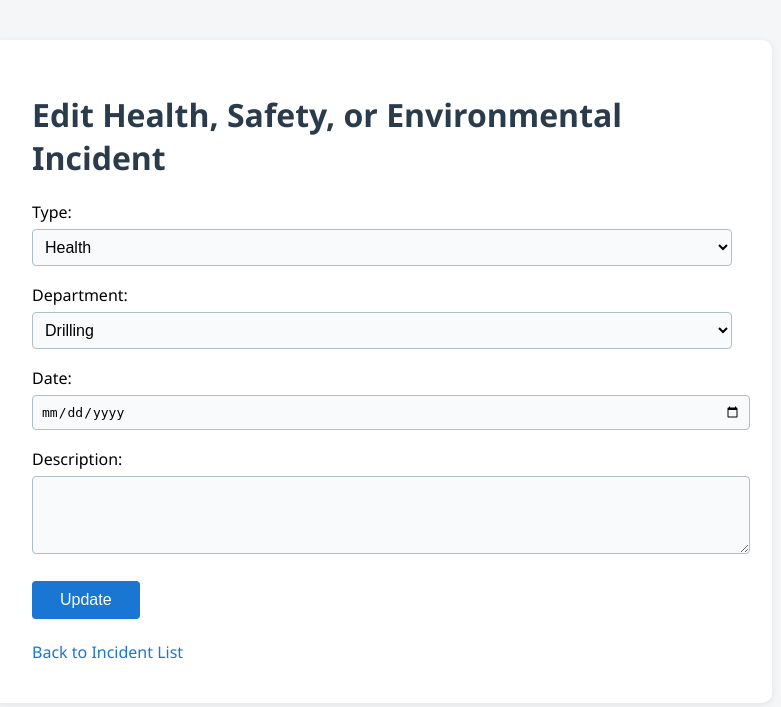
After one commit to egmsft/dmai-copilot, a Flask app: template templates/edit.html in a window 1280 px wide. The commit adds this page. Shown: the top 707 px of the page, without its empty margins (258-1039 px from the left). Run offline with Flask 3, Linux system fonts and the light colour scheme; the template is opened without the code that fills it, so the values that code supplies are empty.

Commit message:
Implement edit incident functionality with working UI and backend
Co-authored-by: egmsft <115099460+egmsft@users.noreply.github.com>

```diff
--- a/app.py
+++ b/app.py
@@ -5,6 +5,12 @@ app = Flask(__name__)
 
 # In-memory storage for incidents (for demo purposes)
 incidents = []
+
+# Add IDs to existing incidents if they don't have them
+def ensure_incident_ids():
+    for i, incident in enumerate(incidents):
+        if 'id' not in incident:
+            incident['id'] = i + 1
 
 def calculate_incident_free_days():
     """Calculate the number of days since the last incident"""
@@ -25,6 +31,9 @@ def calculate_incident_free_days():
 
 @app.route('/')
 def index():
+    # Ensure all incidents have IDs
+    ensure_incident_ids()
+
     # Get the department filter from query parameters
     department_filter = request.args.get('department', '')
 
@@ -61,7 +70,10 @@ def index():
 @app.route('/report', methods=['GET', 'POST'])
 def report():
     if request.method == 'POST':
+        # Generate a unique ID for the incident
+        incident_id = len(incidents) + 1
         incident = {
+            'id': incident_id,
             'type': request.form['type'],
             'description': request.form['description'],
             'date': request.form['date'],
@@ -71,5 +83,32 @@ def report():
         return redirect(url_for('index'))
     return render_template('report.html')
 
+@app.route('/edit/<int:incident_id>', methods=['GET', 'POST'])
+def edit_incident(incident_id):
+    # Find the incident to edit
+    incident = None
+    incident_index = None
+    for i, inc in enumerate(incidents):
+        if inc['id'] == incident_id:
+            incident = inc
+            incident_index = i
+            break
+
+    if incident is None:
+        return redirect(url_for('index'))  # Incident not found, redirect to home
+
+    if request.method == 'POST':
+        # Update the incident
+        incidents[incident_index] = {
+            'id': incident_id,
+            'type': request.form['type'],
+            'description': request.form['description'],
+            'date': request.form['date'],
+            'department': request.form['department']
+        }
+        return redirect(url_for('index'))
+
+    return render_template('edit.html', incident=incident)
+
 if __name__ == '__main__':
     app.run(debug=True)
--- a/static/style.css
+++ b/static/style.css
@@ -60,6 +60,27 @@ ul.incident-list li {
     padding: 16px;
     border-radius: 6px;
     border-left: 5px solid #1976d2;
+    display: flex;
+    justify-content: space-between;
+    align-items: flex-start;
+}
+.incident-content {
+    flex: 1;
+}
+.incident-actions {
+    margin-left: 16px;
+}
+.edit-link {
+    color: #1976d2;
+    text-decoration: none;
+    font-weight: 500;
+    padding: 4px 8px;
+    border-radius: 4px;
+    transition: background-color 0.2s;
+}
+.edit-link:hover {
+    background-color: rgba(25, 118, 210, 0.1);
+    text-decoration: none;
 }
 .incident-type {
     font-weight: bold;
--- /dev/null
+++ b/templates/edit.html
@@ -0,0 +1,36 @@
+<!DOCTYPE html>
+<html lang="en">
+<head>
+    <meta charset="UTF-8">
+    <title>Edit Incident</title>
+    <link rel="stylesheet" href="{{ url_for('static', filename='style.css') }}">
+</head>
+<body>
+    <div class="container">
+        <h1>Edit Health, Safety, or Environmental Incident</h1>
+        <form method="post">
+            <label for="type">Type:</label>
+            <select name="type" id="type" required>
+                <option value="Health" {% if incident.type == 'Health' %}selected{% endif %}>Health</option>
+                <option value="Safety" {% if incident.type == 'Safety' %}selected{% endif %}>Safety</option>
+                <option value="Environmental" {% if incident.type == 'Environmental' %}selected{% endif %}>Environmental</option>
+            </select>
+            <label for="department">Department:</label>
+            <select name="department" id="department" required>
+                <option value="Drilling" {% if incident.department == 'Drilling' %}selected{% endif %}>Drilling</option>
+                <option value="Exploration" {% if incident.department == 'Exploration' %}selected{% endif %}>Exploration</option>
+                <option value="Refining" {% if incident.department == 'Refining' %}selected{% endif %}>Refining</option>
+                <option value="Operations" {% if incident.department == 'Operations' %}selected{% endif %}>Operations</option>
+                <option value="Logistics" {% if incident.department == 'Logistics' %}selected{% endif %}>Logistics</option>
+            </select>
+            <label for="date">Date:</label>
+            <input type="date" name="date" id="date" value="{{ incident.date }}" required>
+            <label for="description">Description:</label>
+            <textarea name="description" id="description" rows="4" required>{{ incident.description }}</textarea>
+            <button type="submit">Update</button>
+        </form>
+        <br>
+        <a href="{{ url_for('index') }}">Back to Incident List</a>
+    </div>
+</body>
+</html>
```
Also changed, not shown: templates/index.html (+9 -4 lines).
